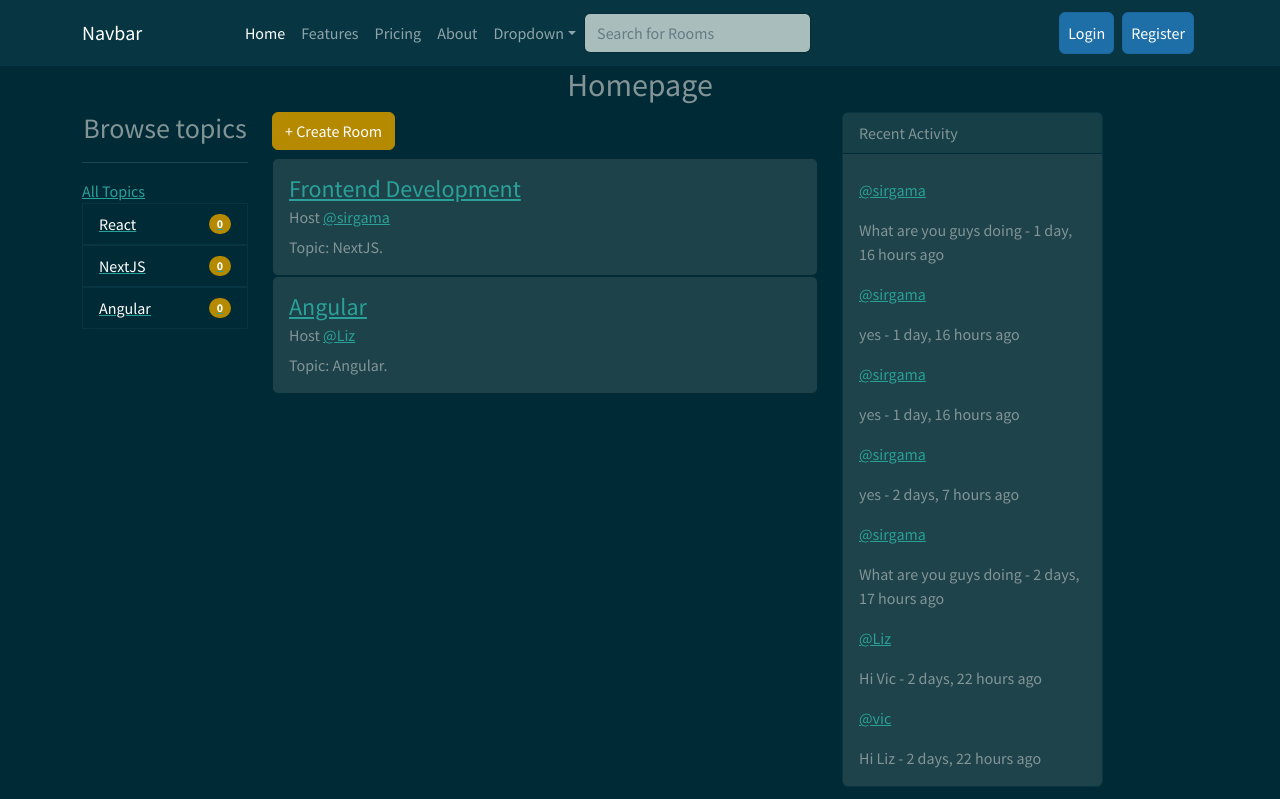
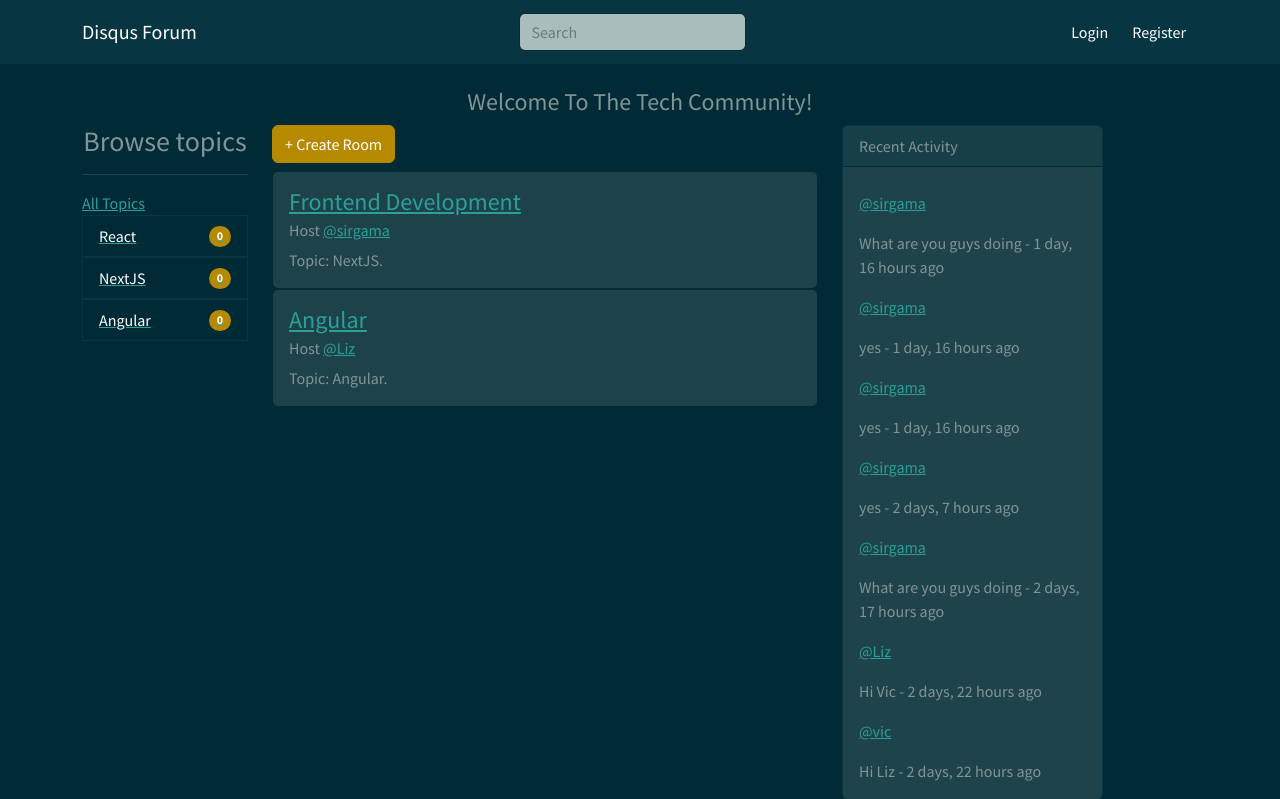
Before and after one commit to sirgama/disqus, a Django app: page / in a window 1280 px wide. Shown: the top 799 px of the page. Run offline with Django 4.2, Linux system fonts and the light colour scheme; data comes from the database, SQL or seed files in the repository.

Commit message:
update navbar styling

```diff
--- a/mainapp/templates/mainapp/home.html
+++ b/mainapp/templates/mainapp/home.html
@@ -3,7 +3,7 @@
 
 {% block content %}
 {% include 'mainapp/navbar.html' %}
-<h2 class="text-center">Homepage</h2>
+<h4 class="text-center mt-4">Welcome To The Tech Community!</h4>
 <div class="container">
     <div class="row">
         <div class="col-md-2">
--- a/mainapp/templates/mainapp/navbar.html
+++ b/mainapp/templates/mainapp/navbar.html
@@ -1,38 +1,17 @@
 {% load static %}
 <nav class="navbar navbar-expand-lg navbar-dark bg-dark">
     <div class="container">
-      <a class="navbar-brand" href="#">Navbar</a>
+      <a class="navbar-brand" href="{% url 'home' %}">Disqus Forum</a>
       <button class="navbar-toggler" type="button" data-bs-toggle="collapse" data-bs-target="#navbarColor02" aria-controls="navbarColor02" aria-expanded="false" aria-label="Toggle navigation">
         <span class="navbar-toggler-icon"></span>
       </button>
       <div class="collapse navbar-collapse" id="navbarColor02">
-        <ul class="navbar-nav m-auto">
-          <li class="nav-item">
-            <a class="nav-link active" href="{% url 'home' %}">Home
-              <span class="visually-hidden">(current)</span>
-            </a>
-          </li>
-          <li class="nav-item">
-            <a class="nav-link" href="#">Features</a>
-          </li>
-          <li class="nav-item">
-            <a class="nav-link" href="#">Pricing</a>
-          </li>
-          <li class="nav-item">
-            <a class="nav-link" href="#">About</a>
-          </li>
-          <li class="nav-item dropdown">
-            <a class="nav-link dropdown-toggle" data-bs-toggle="dropdown" href="#" role="button" aria-haspopup="true" aria-expanded="false">Dropdown</a>
-            <div class="dropdown-menu">
-              <a class="dropdown-item" href="#">Action</a>
-              <a class="dropdown-item" href="#">Another action</a>
-              <a class="dropdown-item" href="#">Something else here</a>
-              <div class="dropdown-divider"></div>
-              <a class="dropdown-item" href="#">Separated link</a>
-            </div>
-          </li>
+        <ul class="navbar-nav ms-auto">
+
+
+
            <form class="d-flex" method="GET" action="{% url 'home' %}">
-          <input class="form-control me-sm-2" type="text" placeholder="Search for Rooms" name="q" pwa2-uuid="EDITOR/input-863-FCC-3BBCC-11C" pwa-fake-editor="">
+          <input class="form-control me-sm-2" type="text" placeholder="Search" name="q" pwa2-uuid="EDITOR/input-863-FCC-3BBCC-11C" pwa-fake-editor="">
 
         </form>
         </ul>
@@ -41,22 +20,33 @@
       <div class="collapse navbar-collapse" id="navbarColor02">
         <ul class="navbar-nav ms-auto">
             {% if request.user.is_authenticated %}
-            <li class="nav-item">
-              <a class="nav-link" href="#">Hi, {{request.user}}</a>
+
+            <li class="nav-item dropdown">
+              <a class="nav-link dropdown-toggle" data-bs-toggle="dropdown" href="#" role="button" aria-haspopup="true" aria-expanded="false">
+                <img
+            src="https://mdbcdn.b-cdn.net/img/new/avatars/2.webp"
+            class="rounded-circle"
+            height="35"
+            alt="Black and White Portrait of a Man"
+            loading="lazy"
+          />
+                Hi, {{request.user}}</a>
+              <div class="dropdown-menu">
+                <a class="dropdown-item" href="#">Action</a>
+                <a class="dropdown-item" href="#">Profile</a>
+                <div class="dropdown-divider"></div>
+                <a class="dropdown-item" href="{% url 'logout' %}">Logout</a>
+              </div>
             </li>
-            <li class="nav-item">
-                <a class="nav-link active btn btn-success" href="{% url 'logout' %}">Logout
-                    <span class="visually-hidden">(current)</span>
-                </a>
-            </li>
+
             {% else %}
                 <li class="nav-item m-1">
-                    <a class="nav-link active btn btn-info" href="{% url 'log' %}">Login
+                    <a class="nav-link active " href="{% url 'log' %}">Login
                         <span class="visually-hidden">(current)</span>
                     </a>
                 </li>
                 <li class="nav-item m-1">
-                  <a class="nav-link active btn btn-info" href="{% url 'register' %}">Register
+                  <a class="nav-link active " href="{% url 'register' %}">Register
                       <span class="visually-hidden">(current)</span>
                   </a>
               </li>
```
